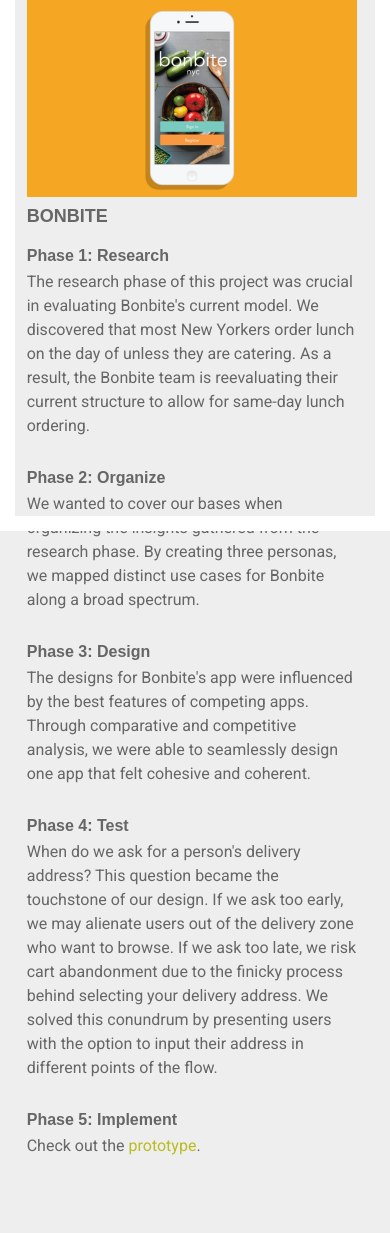
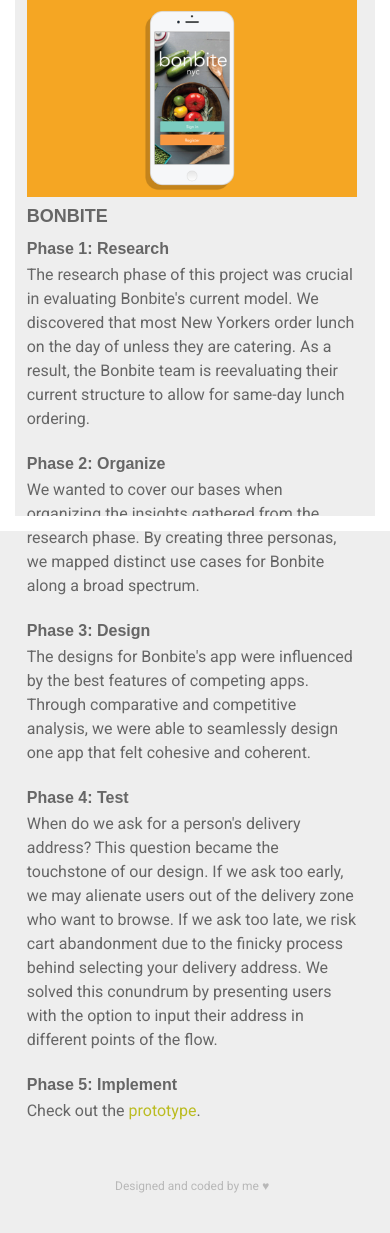
Before and after one commit to kurtsy/portfolio, a Python web app: template templates/index6.html in a window 390 px wide. Shown: the part 313-1546 px from the top of the page. Before the commit the page ends 1468 px from the top, so only its background shows below. Run offline with Jinja, Linux system fonts and the light colour scheme; the template is opened without the code that fills it, so the values that code supplies are empty.

Commit message:
added footer

```diff
--- a/static/css/main.css
+++ b/static/css/main.css
@@ -19,6 +19,31 @@ header {
 
 body {
   background: #EEEEEE;
+}
+
+footer {
+  color: #B8B8B8;
+  font-family: 'Roboto', sans-serif;
+  font-size: 12px;
+  font-weight: normal;
+  width: 160px;
+  margin: auto;
+  margin-top: 60px;
+  margin-bottom: 20px;
+  bottom:0;
+  left: 30px;
+}
+
+#homepagefooter {
+  color: #B8B8B8;
+  font-family: 'Roboto', sans-serif;
+  font-size: 12px;
+  font-weight: normal;
+  margin: auto;
+  display: block;
+  position: fixed;
+  bottom: 20px;
+  right: 30px;
 }
 
 h1 {
@@ -411,7 +436,7 @@ h4 {
   display: inline-block;
   position: relative;
   width: 98%;
-  margin-top: 15px;
+  margin-top: 8px;
   text-align: left;
 }
 
@@ -439,7 +464,30 @@ img {
 
 ul {
   width: 98%;
+}
 
+footer {
+  color: #B8B8B8;
+  font-family: 'Roboto', sans-serif;
+  font-size: 12px;
+  font-weight: normal;
+  width: 160px;
+  margin: auto;
+  margin-top: 80px;
+  margin-bottom: 40px;
+  position: static;
+}
+
+#homepagefooter {
+  color: #B8B8B8;
+  font-family: 'Roboto', sans-serif;
+  font-size: 12px;
+  font-weight: normal;
+  width: 160px;
+  margin: auto;
+  margin-top: 80px;
+  margin-bottom: 40px;
+  position: static;
 }
 
 .content{
--- a/templates/index.html
+++ b/templates/index.html
@@ -74,6 +74,7 @@
         </ul>
         <p>Need a traditional resume? Download my <a href="imgs/kurtyalcin_resume2016.pdf" download>curriculum vitae</a>.</p>
         </div>
-        <h6 id="quote">the user is always right.</h6>
+        <h6 class="fade-in" id="quote">the user is always right.</h6>
     </body>
+        <footer class="fade-in" id="homepagefooter">Designed and coded by me &hearts;</footer>
 </html>
--- a/templates/index2.html
+++ b/templates/index2.html
@@ -75,5 +75,5 @@
 		</div>
 		<h6 id="quote">the user is always right.</h6>
 	</body>
-
+	<footer>Designed and coded by me &hearts;</footer>
 </html>
--- a/templates/index3.html
+++ b/templates/index3.html
@@ -78,7 +78,7 @@
 			<img src="static/img/buttr2.png" alt="the buttr app">
 			<h4>Phase 3: Design</h4>
 			<p>Design started off with low-fidelity sketches and brainstorms. I developed multiple ways of setting a timer: keypad entry, timeline slider, circular dials. As the sketches developed into more concrete ideas, the layout out of the app become clear and the design took shape. I also had a blast coming up with the style guide and animations for Butter.</p>
-			<img src="static/img/buttr3.png" alt="the buttr designs">
+			<img src="static/img/buttr3.jpg" alt="the buttr designs">
 			<h4>Phase 4: Test</h4>
 			<p>Once the designs were coded, we sent beta tests to users and asked them to fill out surveys to identify where we could make improvements to the design. The best finding in our first round was that a user had no idea what the app was supposed to do. To solve this problem, we added tutorial speech bubbles for first time users that would give more context to how the app functioned. </p>
 			<h4>Phase 5: Implement</h4>
@@ -86,5 +86,5 @@
 		</div>
 		<h6 id="quote">the user is always right.</h6>
 	</body>
-
+	<footer>Designed and coded by me &hearts;</footer>
 </html>
--- a/templates/index4.html
+++ b/templates/index4.html
@@ -70,5 +70,5 @@
 		</div>
 		<h6 id="quote">the user is always right.</h6>
 	</body>
-
+	<footer>Designed and coded by me &hearts;</footer>
 </html>
--- a/templates/index5.html
+++ b/templates/index5.html
@@ -72,5 +72,5 @@
 		</div>
 		<h6 id="quote">the user is always right.</h6>
 	</body>
-
+	<footer>Designed and coded by me &hearts;</footer>
 </html>
--- a/templates/index6.html
+++ b/templates/index6.html
@@ -70,5 +70,5 @@
 		</div>
 		<h6 id="quote">the user is always right.</h6>
 	</body>
-
+	<footer>Designed and coded by me &hearts;</footer>
 </html>
--- a/templates/index7.html
+++ b/templates/index7.html
@@ -73,5 +73,5 @@
 		</div>
 		<h6 id="quote">the user is always right.</h6>
 	</body>
-
+	<footer>Designed and coded by me &hearts;</footer>
 </html>
```
Also changed, not shown: other parts of static/css/main.css (+14 -14 lines), static/img/buttr3.jpg (added), static/img/buttr3.png (deleted), 1 other file.
